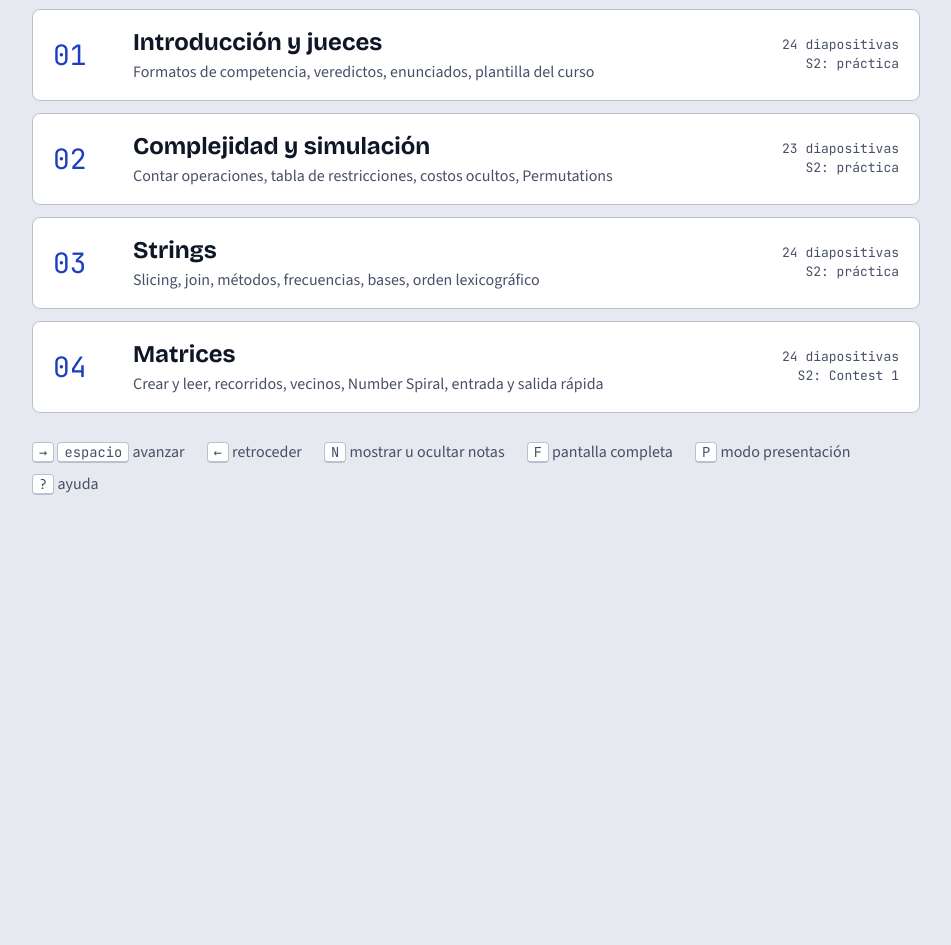
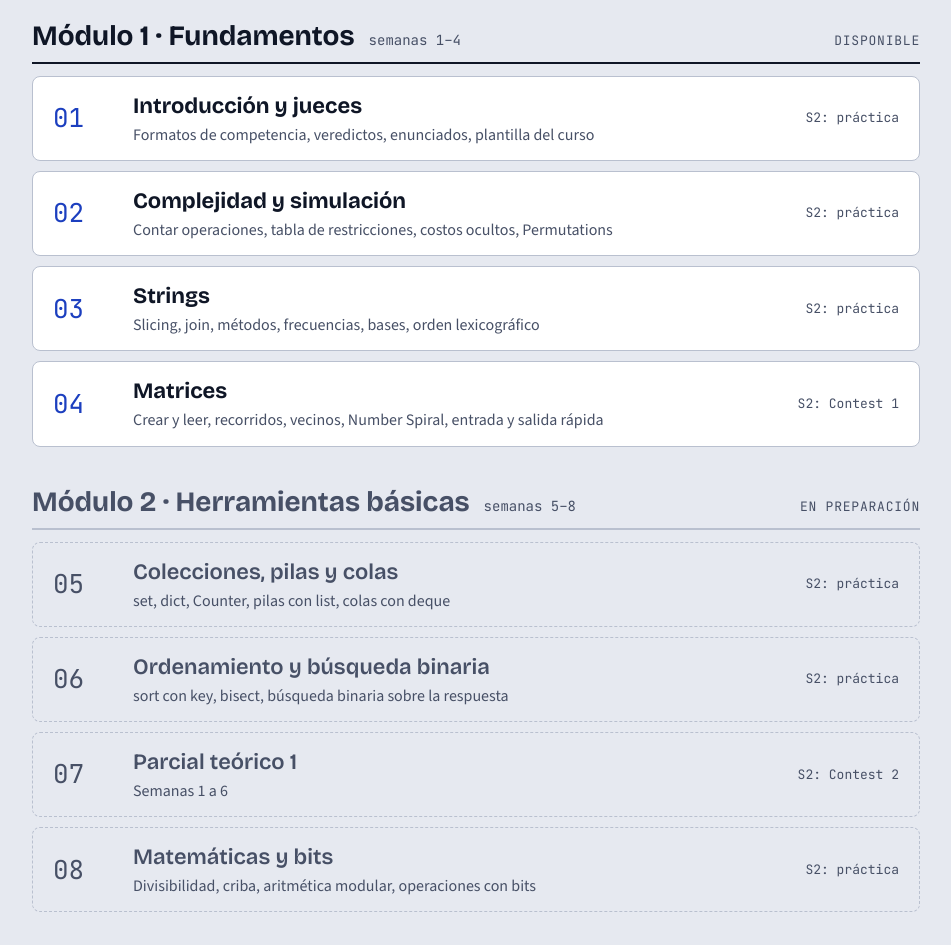
Before and after one commit to Aegisystem/AlgorithmsAndDataStructuresCourse, a plain HTML site: page docs/index.html in a window 1280 px wide. Shown: the part 143-1088 px from the top of the page, without its empty margins (164-1115 px from the left). Before the commit the page ends 800 px from the top, so only its background shows below. Drawn offline with nearby package versions, Linux system fonts and the light colour scheme.

Commit message:
Agrupar el índice de clases por módulos
El índice muestra los cuatro módulos del programa y, dentro de cada uno,
las clases por semana. El módulo 1 enlaza a sus clases; los módulos 2 a 4
aparecen en gris, sin enlace, como "en preparación".

Co-Authored-By: Claude Opus 5.5 <noreply@anthropic.com>

```diff
--- a/docs/index.html
+++ b/docs/index.html
@@ -9,15 +9,26 @@
 <link rel="stylesheet" href="assets/curso.css">
 <style>
   body { overflow: auto; font-size: 18px; }
-  .wrap { max-width: 920px; margin: 0 auto; padding-block: 48px 64px; padding-left: max(16px, env(safe-area-inset-left, 0px)); padding-right: max(16px, env(safe-area-inset-right, 0px)); display: grid; gap: 28px; }
+  .wrap { max-width: 920px; margin: 0 auto; padding-block: 48px 64px; padding-left: max(16px, env(safe-area-inset-left, 0px)); padding-right: max(16px, env(safe-area-inset-right, 0px)); display: grid; gap: 36px; }
   h1 { font-family: var(--font-display); font-size: clamp(32px, 6vw, 52px); line-height: 1.05; margin: 0; text-wrap: balance; }
-  .weeks { display: grid; gap: 12px; }
-  .week { display: grid; grid-template-columns: 64px 1fr auto; gap: 16px; align-items: center; border: 1px solid var(--line); border-radius: 8px; padding: 16px 20px; background: var(--stage); text-decoration: none; color: var(--ink); }
-  .week:hover { border-color: var(--accent); }
-  .week .n { font-family: var(--font-mono); font-size: 28px; color: var(--accent); }
-  .week h2 { font-family: var(--font-display); font-size: 24px; margin: 0; }
+  .module { display: grid; gap: 12px; }
+  .module-head { display: flex; align-items: baseline; gap: 14px; flex-wrap: wrap; border-bottom: 2px solid var(--ink); padding-bottom: 6px; }
+  .module-head h2 { font-family: var(--font-display); font-size: 28px; margin: 0; }
+  .module-head .range { font-family: var(--font-mono); font-size: 14px; color: var(--muted); }
+  .module-head .state { margin-left: auto; font-family: var(--font-mono); font-size: 13px; text-transform: uppercase; letter-spacing: .06em; color: var(--muted); }
+  .weeks { display: grid; gap: 10px; }
+  .week { display: grid; grid-template-columns: 64px 1fr auto; gap: 16px; align-items: center; border: 1px solid var(--line); border-radius: 8px; padding: 14px 20px; background: var(--stage); text-decoration: none; color: var(--ink); }
+  a.week:hover { border-color: var(--accent); }
+  .week .n { font-family: var(--font-mono); font-size: 26px; color: var(--accent); }
+  .week h3 { font-family: var(--font-display); font-size: 22px; margin: 0; }
   .week p { margin: 2px 0 0; color: var(--muted); font-size: 16px; }
   .week .s2 { font-family: var(--font-mono); font-size: 13px; color: var(--muted); text-align: right; }
+  /* módulos sin material: en gris y sin enlace */
+  .module.pending .module-head { border-bottom-color: var(--line); }
+  .module.pending .module-head h2 { color: var(--muted); }
+  .module.pending .week { background: transparent; border: 1px dashed var(--line); color: var(--muted); }
+  .module.pending .week .n { color: var(--muted); }
+  .module.pending .week h3 { font-weight: 600; }
   .keys { display: flex; flex-wrap: wrap; gap: 10px 22px; font-size: 16px; color: var(--muted); }
   @media (max-width: 560px) { .week { grid-template-columns: 44px 1fr; } .week .s2 { grid-column: 2; text-align: left; } }
 </style>
@@ -25,15 +36,50 @@
 <body>
 <div class="wrap">
   <div>
-    <div class="eyebrow">Algoritmia y Estructuras de Datos Avanzadas · Bloque 1</div>
-    <h1>Clases de teoría, semanas 1 a 4</h1>
+    <div class="eyebrow">Algoritmia y Estructuras de Datos Avanzadas</div>
+    <h1>Clases de teoría</h1>
   </div>
-  <div class="weeks">
-    <a class="week" href="semana-01-introduccion/s1-teoria.html"><span class="n">01</span><div><h2>Introducción y jueces</h2><p>Formatos de competencia, veredictos, enunciados, plantilla del curso</p></div><span class="s2">24 diapositivas<br>S2: práctica</span></a>
-    <a class="week" href="semana-02-complejidad/s1-teoria.html"><span class="n">02</span><div><h2>Complejidad y simulación</h2><p>Contar operaciones, tabla de restricciones, costos ocultos, Permutations</p></div><span class="s2">23 diapositivas<br>S2: práctica</span></a>
-    <a class="week" href="semana-03-strings/s1-teoria.html"><span class="n">03</span><div><h2>Strings</h2><p>Slicing, join, métodos, frecuencias, bases, orden lexicográfico</p></div><span class="s2">24 diapositivas<br>S2: práctica</span></a>
-    <a class="week" href="semana-04-matrices/s1-teoria.html"><span class="n">04</span><div><h2>Matrices</h2><p>Crear y leer, recorridos, vecinos, Number Spiral, entrada y salida rápida</p></div><span class="s2">24 diapositivas<br>S2: Contest 1</span></a>
-  </div>
+
+  <section class="module">
+    <div class="module-head"><h2>Módulo 1 · Fundamentos</h2><span class="range">semanas 1–4</span><span class="state">disponible</span></div>
+    <div class="weeks">
+      <a class="week" href="semana-01-introduccion/s1-teoria.html"><span class="n">01</span><div><h3>Introducción y jueces</h3><p>Formatos de competencia, veredictos, enunciados, plantilla del curso</p></div><span class="s2">S2: práctica</span></a>
+      <a class="week" href="semana-02-complejidad/s1-teoria.html"><span class="n">02</span><div><h3>Complejidad y simulación</h3><p>Contar operaciones, tabla de restricciones, costos ocultos, Permutations</p></div><span class="s2">S2: práctica</span></a>
+      <a class="week" href="semana-03-strings/s1-teoria.html"><span class="n">03</span><div><h3>Strings</h3><p>Slicing, join, métodos, frecuencias, bases, orden lexicográfico</p></div><span class="s2">S2: práctica</span></a>
+      <a class="week" href="semana-04-matrices/s1-teoria.html"><span class="n">04</span><div><h3>Matrices</h3><p>Crear y leer, recorridos, vecinos, Number Spiral, entrada y salida rápida</p></div><span class="s2">S2: Contest 1</span></a>
+    </div>
+  </section>
+
+  <section class="module pending">
+    <div class="module-head"><h2>Módulo 2 · Herramientas básicas</h2><span class="range">semanas 5–8</span><span class="state">en preparación</span></div>
+    <div class="weeks">
+      <div class="week"><span class="n">05</span><div><h3>Colecciones, pilas y colas</h3><p>set, dict, Counter, pilas con list, colas con deque</p></div><span class="s2">S2: práctica</span></div>
+      <div class="week"><span class="n">06</span><div><h3>Ordenamiento y búsqueda binaria</h3><p>sort con key, bisect, búsqueda binaria sobre la respuesta</p></div><span class="s2">S2: práctica</span></div>
+      <div class="week"><span class="n">07</span><div><h3>Parcial teórico 1</h3><p>Semanas 1 a 6</p></div><span class="s2">S2: Contest 2</span></div>
+      <div class="week"><span class="n">08</span><div><h3>Matemáticas y bits</h3><p>Divisibilidad, criba, aritmética modular, operaciones con bits</p></div><span class="s2">S2: práctica</span></div>
+    </div>
+  </section>
+
+  <section class="module pending">
+    <div class="module-head"><h2>Módulo 3 · Técnicas</h2><span class="range">semanas 9–11</span><span class="state">en preparación</span></div>
+    <div class="weeks">
+      <div class="week"><span class="n">09</span><div><h3>Sumas prefijas, diferencias y two pointers</h3><p>Prefijas 1D y 2D, arreglo de diferencias, ventana deslizante</p></div><span class="s2">S2: práctica</span></div>
+      <div class="week"><span class="n">10</span><div><h3>Greedy y colas de prioridad</h3><p>Intervalos, Kadane, heapq</p></div><span class="s2">S2: práctica</span></div>
+      <div class="week"><span class="n">11</span><div><h3>Recursión y búsqueda completa</h3><p>Subconjuntos con bitmask, itertools, backtracking con poda</p></div><span class="s2">S2: Contest 3</span></div>
+    </div>
+  </section>
+
+  <section class="module pending">
+    <div class="module-head"><h2>Módulo 4 · Temas avanzados</h2><span class="range">semanas 12–16</span><span class="state">en preparación</span></div>
+    <div class="weeks">
+      <div class="week"><span class="n">12</span><div><h3>Grafos I</h3><p>Representaciones, DFS iterativo, grillas como grafos, BFS</p></div><span class="s2">S2: el docente resuelve</span></div>
+      <div class="week"><span class="n">13</span><div><h3>Grafos II</h3><p>Dijkstra, orden topológico, Union-Find, Kruskal</p></div><span class="s2">S2: práctica</span></div>
+      <div class="week"><span class="n">14</span><div><h3>Programación dinámica</h3><p>Memoización, DP 1D y 2D, mochila 0/1</p></div><span class="s2">S2: práctica</span></div>
+      <div class="week"><span class="n">15</span><div><h3>Consultas de rango</h3><p>Árbol de Fenwick y sparse table</p></div><span class="s2">S2: práctica</span></div>
+      <div class="week"><span class="n">16</span><div><h3>Parcial teórico 2</h3><p>Semanas 8 a 15</p></div><span class="s2">S2: Contest final</span></div>
+    </div>
+  </section>
+
   <div class="keys">
     <span><kbd>→</kbd> <kbd>espacio</kbd> avanzar</span><span><kbd>←</kbd> retroceder</span><span><kbd>N</kbd> mostrar u ocultar notas</span>
     <span><kbd>F</kbd> pantalla completa</span><span><kbd>P</kbd> modo presentación</span><span><kbd>?</kbd> ayuda</span>
```
